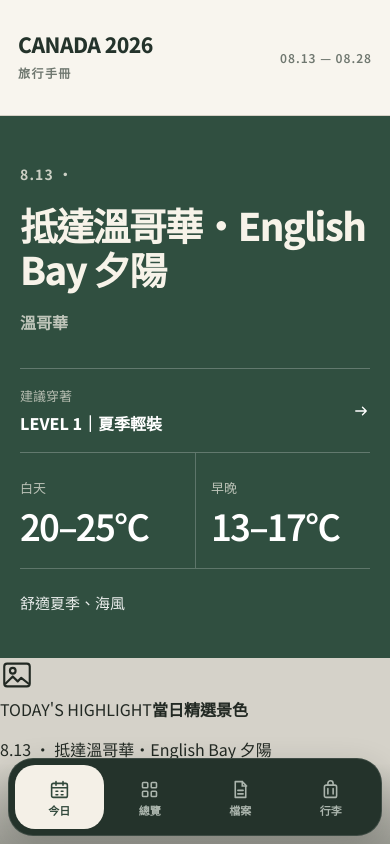
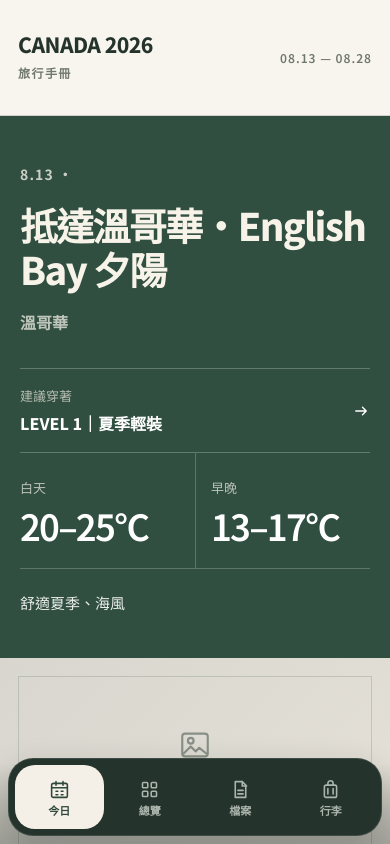
Before and after one commit to spotifyaegeus-boop/Travelwith77, a Next.js app: page / in a window 390 px wide. Shown: the top 844 px of the page. Built offline with nearby package versions, Linux system fonts and the light colour scheme.

Commit message:
Update v.3.5 style.css

```diff
--- a/app/style.css
+++ b/app/style.css
@@ -1173,4 +1173,90 @@ h2 {
     grid-template-columns: 58px minmax(0, 1fr);
     gap: 12px;
   }
+
+   /* =========================================================
+   DAILY HERO PLACEHOLDER
+========================================================= */
+
+.heroPlaceholder {
+  position: relative;
+
+  width: 100%;
+  height: 100%;
+  min-height: inherit;
+
+  padding: 32px;
+
+  display: flex;
+  flex-direction: column;
+  align-items: center;
+  justify-content: center;
+  gap: 18px;
+
+  background:
+    linear-gradient(
+      135deg,
+      #d8d6ce 0%,
+      #e6e2d9 100%
+    );
+
+  color: #657067;
+
+  text-align: center;
 }
+
+.heroPlaceholder::before {
+  content: "";
+
+  position: absolute;
+  inset: 18px;
+
+  border: 1px solid rgba(48, 79, 64, .18);
+
+  pointer-events: none;
+}
+
+.heroPlaceholder svg {
+  position: relative;
+  z-index: 1;
+
+  opacity: .7;
+}
+
+.heroPlaceholder > div {
+  position: relative;
+  z-index: 1;
+}
+
+.heroPlaceholder span {
+  display: block;
+
+  margin-bottom: 9px;
+
+  color: #788078;
+
+  font-size: 11px;
+  font-weight: 800;
+  letter-spacing: .16em;
+}
+
+.heroPlaceholder strong {
+  display: block;
+
+  color: #435047;
+
+  font-size: clamp(22px, 4vw, 34px);
+  line-height: 1.3;
+  font-weight: 700;
+}
+
+.heroPlaceholder p {
+  margin: 9px 0 0;
+
+  color: #737b74;
+
+  font-size: 13px;
+  line-height: 1.6;
+  font-weight: 500;
+}
+}
```
